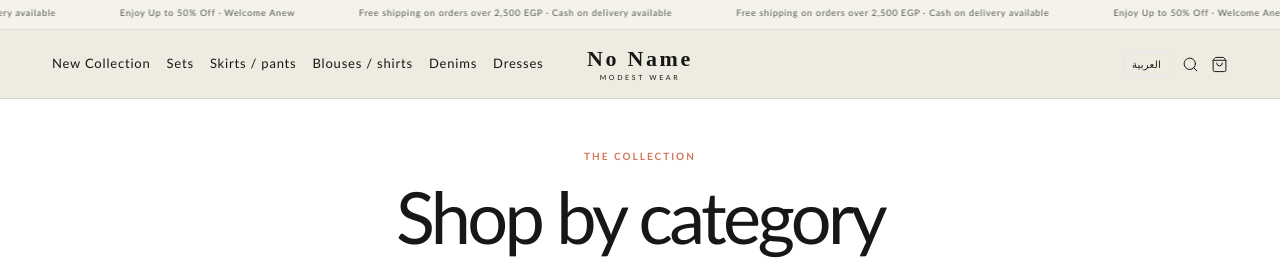
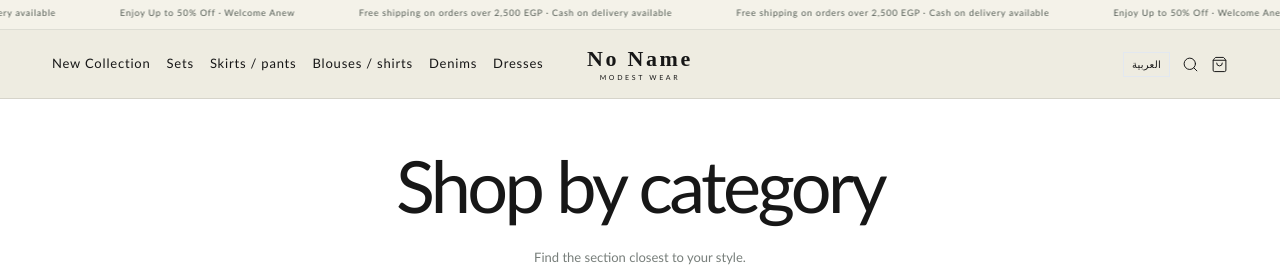
Before and after one commit to noname-eg/no_name, a React (Vite) app: page /shop in a window 1280 px wide. Shown: the top 267 px of the page. Built offline with nearby package versions, Linux system fonts and the light colour scheme; a web font is replaced by a local one.

Commit message:
Remove redundant collection label from shop heading

```diff
--- a/client/pages/Shop.tsx
+++ b/client/pages/Shop.tsx
@@ -53,7 +53,6 @@ export default function Shop() {
   return (
     <section className="mx-auto max-w-[1240px] px-5 pb-24 pt-16 lg:px-8 lg:pt-20">
       <div className="border-b border-[#1c2822]/15 pb-10 text-center">
-        <p className="mb-4 text-[10px] font-bold tracking-[0.2em] text-[#d4775c]">THE COLLECTION</p>
         <h1 className="font-serif text-5xl tracking-[-0.05em] sm:text-7xl">{displayTitle}</h1>
         <p className="mx-auto mt-5 max-w-[430px] text-[13px] leading-8 text-[#1c2822]/60">{displayDescription}</p>
       </div>
```
